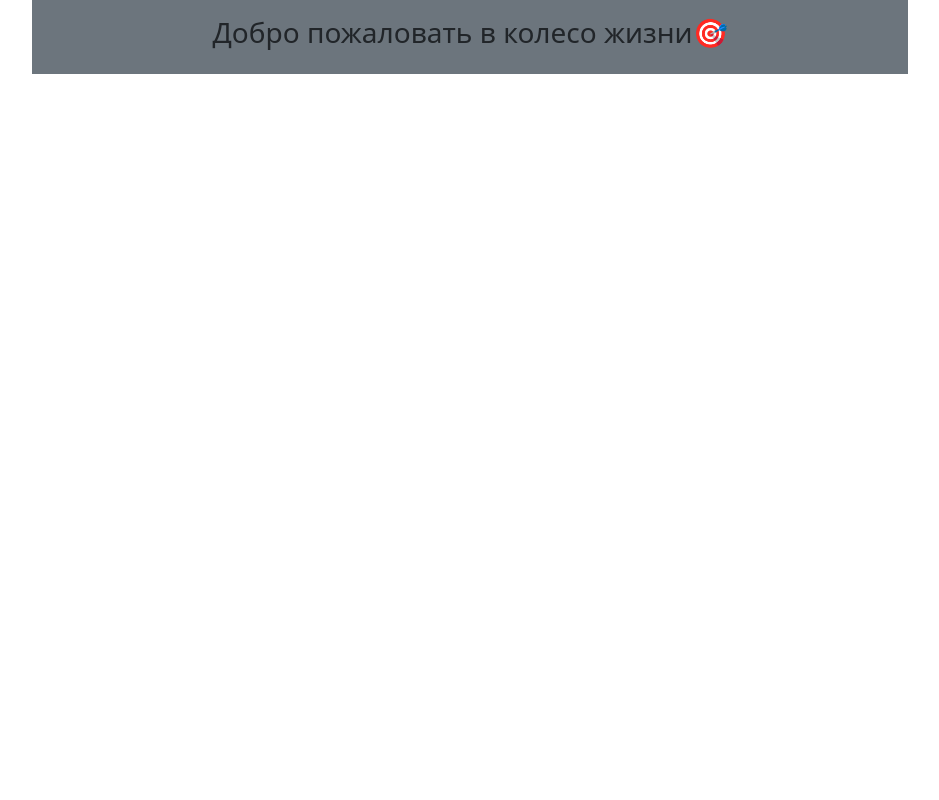
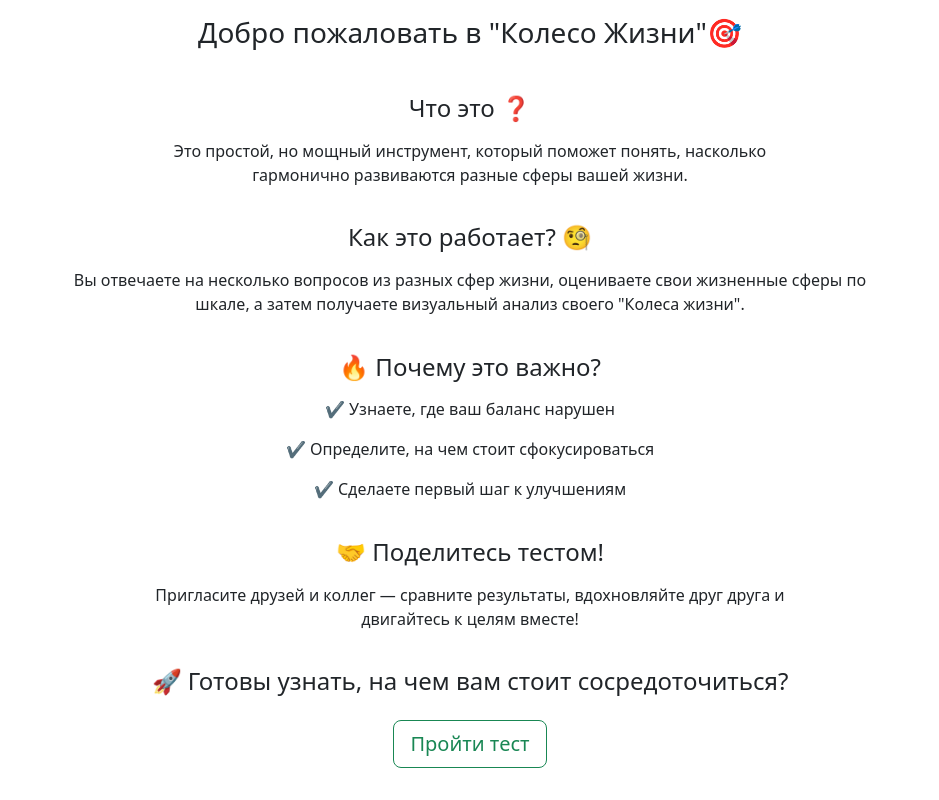
Before and after one commit to anikeydev/life-wheel-app, a React (Vite) app in the folder life-wheel/: page / in a window 1280 px wide. Shown: the whole page, without its empty margins (170-1109 px from the left). Built offline with nearby package versions, Linux system fonts and the light colour scheme.

Commit message:
create home page

```diff
--- a/life-wheel/index.html
+++ b/life-wheel/index.html
@@ -8,7 +8,7 @@
       rel="stylesheet"
       integrity="sha384-QWTKZyjpPEjISv5WaRU9OFeRpok6YctnYmDr5pNlyT2bRjXh0JMhjY6hW+ALEwIH"
       crossorigin="anonymous" />
-    <title>Vite + React</title>
+    <title>LifeWheelTest</title>
   </head>
   <body>
     <div id="root" class="container" style="max-width: 900px"></div>
--- a/life-wheel/src/components/Home.jsx
+++ b/life-wheel/src/components/Home.jsx
@@ -1,7 +1,44 @@
 export default function Home() {
   return (
-    <div className="d-flex p-3 bg-secondary align-items-center justify-content-center">
-      <h3>Добро пожаловать в колесо жизни🎯</h3>
+    <div className="d-flex vh-100 flex-column p-3 align-items-center justify-content-between">
+      <h3 className="mb-4">Добро пожаловать в "Колесо Жизни"🎯</h3>
+      <div className="text-center w-75">
+        <h4 className="mb-3">Что это ❓</h4>
+        <p>
+          Это простой, но мощный инструмент, который поможет понять, насколько
+          гармонично развиваются разные сферы вашей жизни.
+        </p>
+      </div>
+      <div className="text-center">
+        <h4 className="mb-3">Как это работает? 🧐</h4>
+        <p>
+          Вы отвечаете на несколько вопросов из разных сфер жизни, оцениваете
+          свои жизненные сферы по шкале, а затем получаете визуальный анализ
+          своего "Колеса жизни".
+        </p>
+      </div>
+      <div className="text-center">
+        <h4 className="mb-3">🔥 Почему это важно?</h4>
+        <p>✔ Узнаете, где ваш баланс нарушен</p>
+        <p>✔ Определите, на чем стоит сфокусироваться</p>
+        <p>✔ Сделаете первый шаг к улучшениям</p>
+      </div>
+      <div className="text-center w-75">
+        <h4 className="mb-3">🤝 Поделитесь тестом!</h4>
+        <p>
+          Пригласите друзей и коллег — сравните результаты, вдохновляйте друг
+          друга и двигайтесь к целям вместе!
+        </p>
+      </div>
+      <div className="mb-3 text-center">
+        <h4 className="mb-4">
+          🚀 Готовы узнать, на чем вам стоит сосредоточиться?
+        </h4>
+        <button className="btn btn-outline-success btn-lg">
+          {' '}
+          Пройти тест{' '}
+        </button>
+      </div>
     </div>
   )
 }
```
Also changed, not shown: 1 other file (tests, documents, lock files or other folders).
